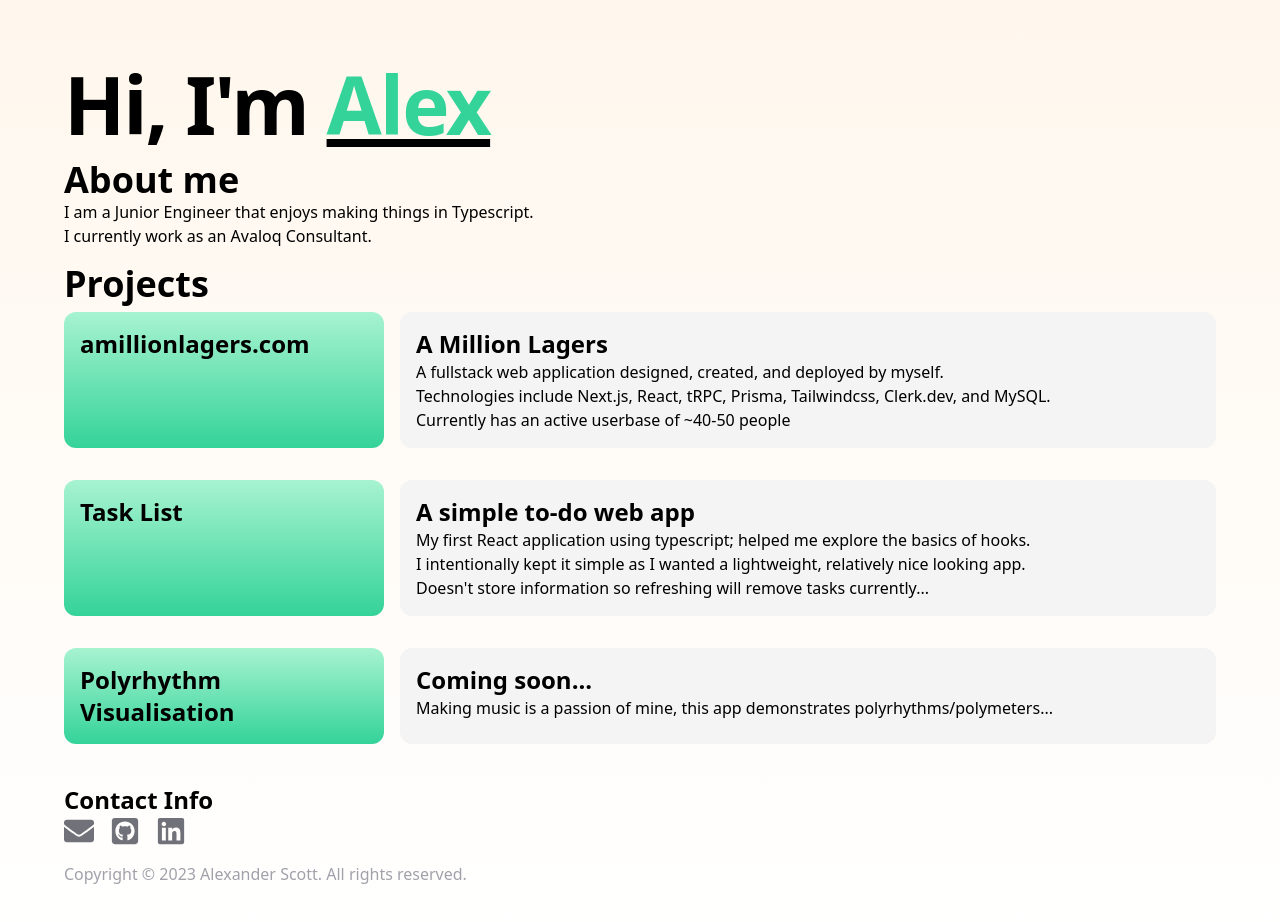
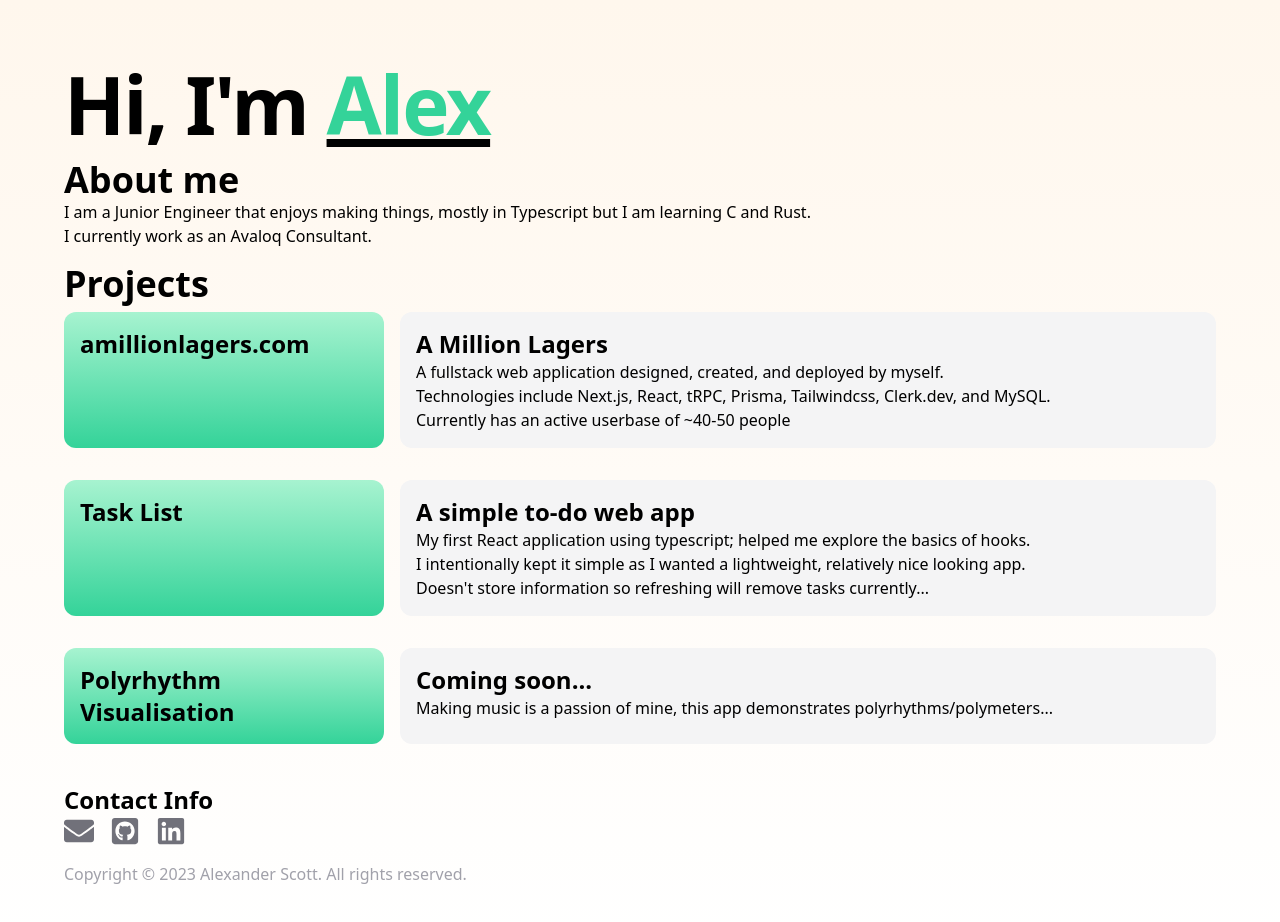
Before and after one commit to p0rches/porches.dev, a Next.js app: page / in a window 1280 px wide. Shown: the top 922 px of the page. Built offline with nearby package versions, Linux system fonts and the light colour scheme.

Commit message:
Minor tweaks

```diff
--- a/src/pages/index.tsx
+++ b/src/pages/index.tsx
@@ -22,7 +22,7 @@ export default function Home() {
             <h2 className="text-2xl sm:text-4xl font-extrabold">
               About me
             </h2>
-            <p>I am a Junior Engineer that enjoys making things in Typescript.</p>
+            <p>I am a Junior Engineer that enjoys making things, mostly in Typescript but I am learning C and Rust.</p>
             <p>{'I currently work as an Avaloq Consultant.'}</p>
           </div>
           <div>
```
